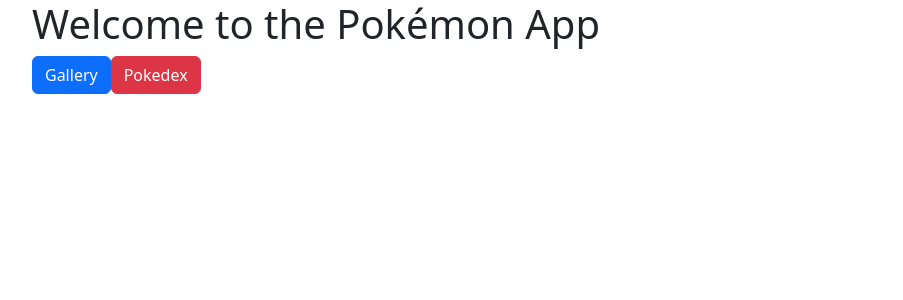
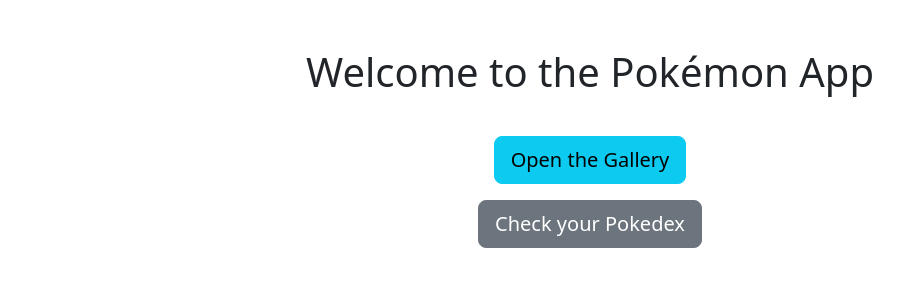
Before and after one commit to Rafael-LN/fe-pokedex, a React (Create React App) app: page / in a window 1280 px wide. Shown: the top 300 px of the page, without its empty margins (50-953 px from the left). Built offline with nearby package versions, Linux system fonts and the light colour scheme; no server answers.

Commit message:
Style refactor for Home page

```diff
--- a/src/pages/Home.tsx
+++ b/src/pages/Home.tsx
@@ -1,17 +1,20 @@
 import {Link} from "react-router-dom";
-import {Button, Container} from "react-bootstrap";
+import {Button, Container, Row} from "react-bootstrap";
 
 
 export default function Home() {
     return (
-        <Container className="align-items-center">
-            <h1>Welcome to the Pokémon App</h1>
-            <Link to="/gallery">
-                <Button>Gallery</Button>
-            </Link>
-            <Link to="/pokedex">
-                <Button variant="danger">Pokedex</Button>
-            </Link>
+        <Container className={`text-center pt-4`}>
+            <h1 className={`my-4`}>Welcome to the Pokémon App</h1>
+            <Row>
+                <Link className={`my-3`} to="/gallery">
+                    <Button size={`lg`} variant={`info`}>Open the Gallery</Button>
+                </Link>
+                <Link to="/pokedex">
+                    <Button size={`lg`} variant={`secondary`}>Check your Pokedex</Button>
+                </Link>
+            </Row>
+
         </Container>
     )
 }
```
